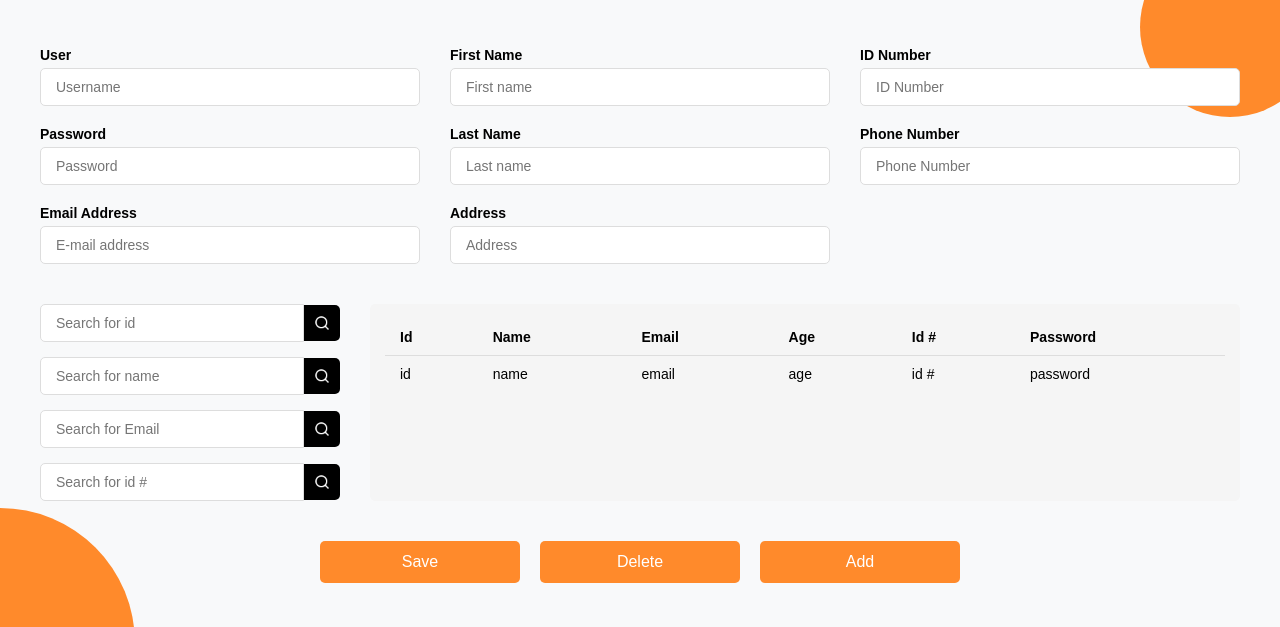
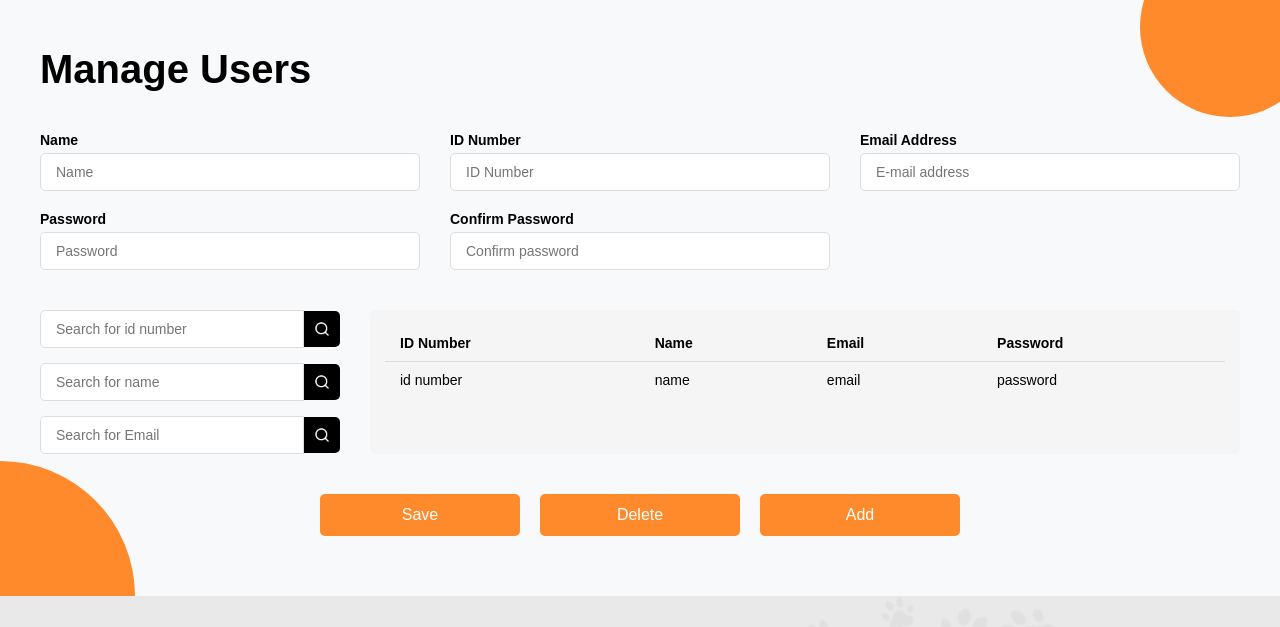
Before and after one commit to JhonatanM2005/Little_Pets, a website: page public/pages/manage_users.html in a window 1280 px wide. Shown: the part 111-738 px from the top of the page. Drawn offline with Linux system fonts and the light colour scheme.

Commit message:
Añadir encabezados y mejorar estilos en las páginas de gestión de mascotas y usuarios

```diff
--- a/public/css/manage_pets.css
+++ b/public/css/manage_pets.css
@@ -7,6 +7,13 @@
 .manage-pets-content {
     max-width: 1200px;
     margin: 0 auto;
+}
+.manage-pets-content h1 {
+    text-align: left;
+    margin-bottom: 40px;
+    font-size: 40px;
+    font-weight: 600;
+    color: #000;
 }
 
 /* Formulario de edición de mascotas */
@@ -115,6 +122,7 @@
 .search-btn img {
     width: 16px;
     height: 16px;
+    filter: invert(1);
 }
 
 .filters-section {
@@ -126,7 +134,7 @@
 
 .filter-group h3 {
     font-size: 14px;
-    font-weight: 500;
+    font-weight: 600;
     margin: 0 0 5px;
 }
 
@@ -157,7 +165,7 @@
 }
 
 .results-table th {
-    font-weight: 500;
+    font-weight: 650;
     border-bottom: 1px solid #ddd;
 }
 
--- a/public/css/manage_users.css
+++ b/public/css/manage_users.css
@@ -7,6 +7,14 @@
 .manage-users-content {
     max-width: 1200px;
     margin: 0 auto;
+}
+
+.manage-users-content h1 {
+    text-align: left;
+    margin-bottom: 40px;
+    font-size: 40px;
+    font-weight: 600;
+    color: #000;
 }
 
 /* Formulario de edición de usuarios */
--- a/public/pages/manage_users.html
+++ b/public/pages/manage_users.html
@@ -46,13 +46,14 @@
     <main class="manage-users-page">
       <div class="container">
         <div class="manage-users-content">
+          <h1>Manage Users</h1>
           <!-- Formulario de edición de usuarios -->
           <div class="user-form-section">
             <div class="form-row">
               <div class="form-column">
                 <div class="form-group">
-                  <label for="username">User</label>
-                  <input type="text" id="username" placeholder="Username" />
+                  <label for="name">Name</label>
+                  <input type="text" id="name" placeholder="Name" />
                 </div>
 
                 <div class="form-group">
@@ -60,27 +61,6 @@
                   <input type="password" id="password" placeholder="Password" />
                 </div>
 
-                <div class="form-group">
-                  <label for="email">Email Address</label>
-                  <input type="email" id="email" placeholder="E-mail address" />
-                </div>
-              </div>
-
-              <div class="form-column">
-                <div class="form-group">
-                  <label for="first-name">First Name</label>
-                  <input type="text" id="first-name" placeholder="First name" />
-                </div>
-
-                <div class="form-group">
-                  <label for="last-name">Last Name</label>
-                  <input type="text" id="last-name" placeholder="Last name" />
-                </div>
-
-                <div class="form-group">
-                  <label for="address">Address</label>
-                  <input type="text" id="address" placeholder="Address" />
-                </div>
               </div>
 
               <div class="form-column">
@@ -90,9 +70,19 @@
                 </div>
 
                 <div class="form-group">
-                  <label for="phone">Phone Number</label>
-                  <input type="tel" id="phone" placeholder="Phone Number" />
+                  <label for="confirm password">Confirm Password</label>
+                  <input type="confirm password" id="confirm password" placeholder="Confirm password" />
                 </div>
+
+              </div>
+
+              <div class="form-column">
+
+                <div class="form-group">
+                  <label for="email">Email Address</label>
+                  <input type="email" id="email" placeholder="E-mail address" />
+                </div>
+
               </div>
             </div>
           </div>
@@ -101,7 +91,7 @@
           <div class="search-table-section">
             <div class="search-section">
               <div class="search-group">
-                <input type="text" placeholder="Search for id" />
+                <input type="text" placeholder="Search for id number" />
                 <button class="search-btn">
                   <img src="../media/icons/search.png" alt="Search" />
                 </button>
@@ -121,12 +111,6 @@
                 </button>
               </div>
 
-              <div class="search-group">
-                <input type="text" placeholder="Search for id #" />
-                <button class="search-btn">
-                  <img src="../media/icons/search.png" alt="Search" />
-                </button>
-              </div>
             </div>
 
             <!-- Tabla de resultados -->
@@ -134,21 +118,17 @@
               <table>
                 <thead>
                   <tr>
-                    <th>Id</th>
+                    <th>ID Number</th>
                     <th>Name</th>
                     <th>Email</th>
-                    <th>Age</th>
-                    <th>Id #</th>
                     <th>Password</th>
                   </tr>
                 </thead>
                 <tbody>
                   <tr>
-                    <td>id</td>
+                    <td>id number</td>
                     <td>name</td>
                     <td>email</td>
-                    <td>age</td>
-                    <td>id #</td>
                     <td>password</td>
                   </tr>
                 </tbody>
```
Also changed, not shown: public/pages/manage_pets.html (+1 -0 lines).
